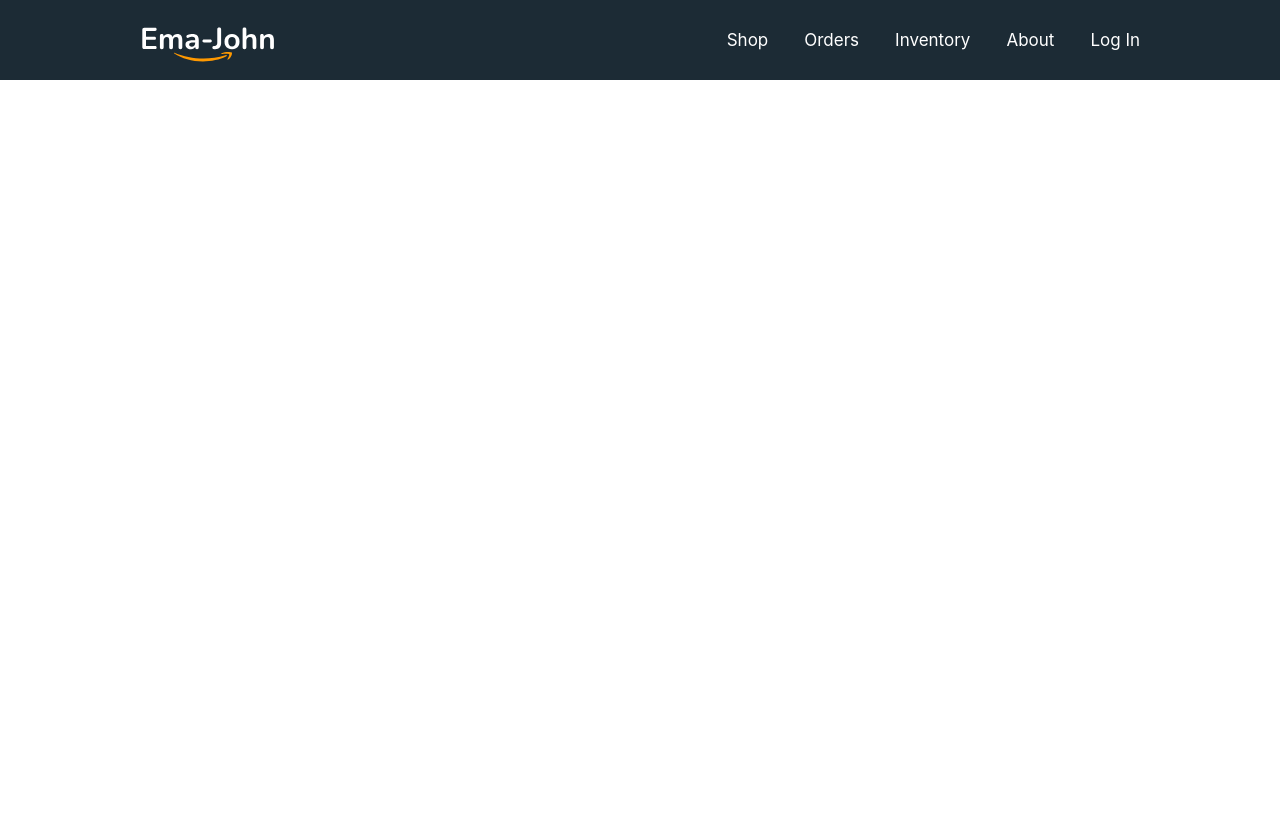
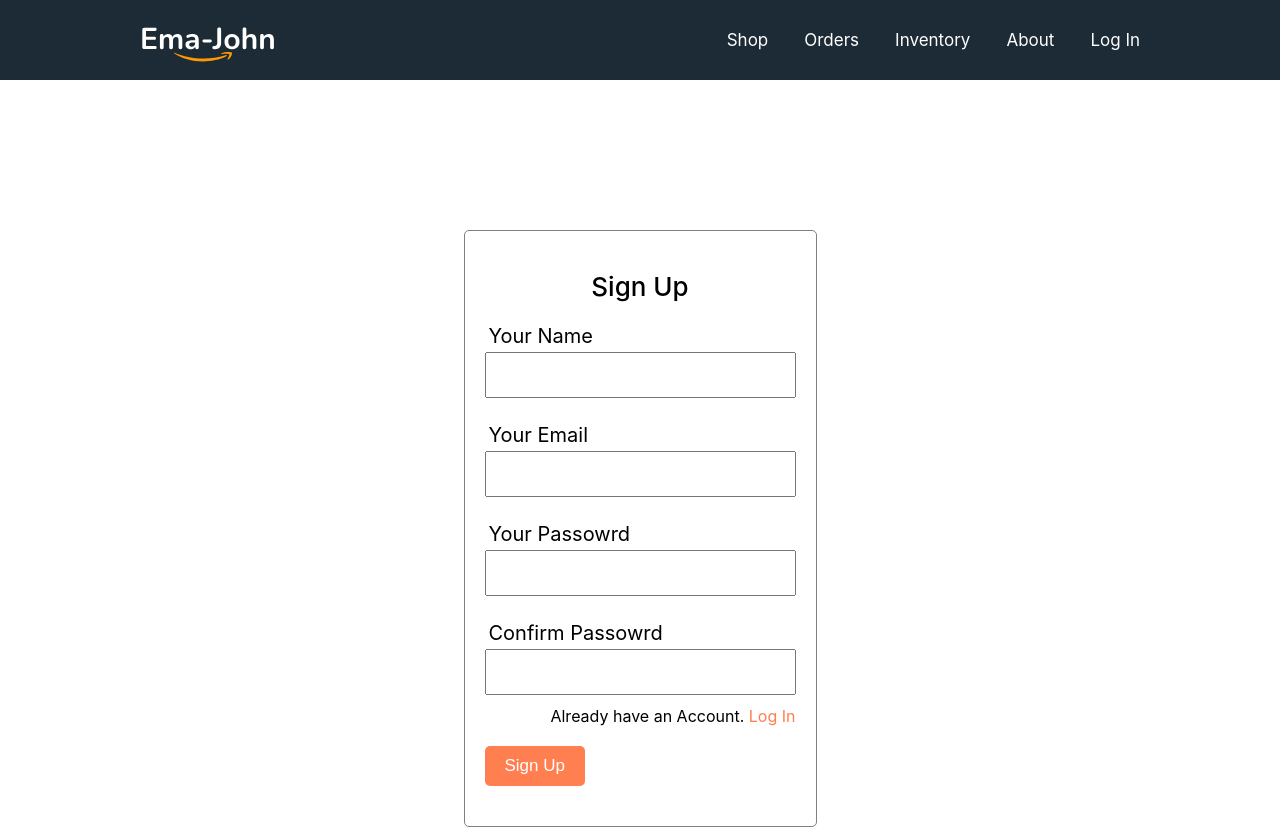
Before and after one commit to RiyaadHossain/EmaJhon-Auth, a React (Create React App) app: page /signup in a window 1280 px wide. Before the commit the page ends 800 px from the top, so only its background shows below. Built offline with nearby package versions, Linux system fonts and the light colour scheme.

Commit message:
Form onBlur event hander added

```diff
--- a/src/App.js
+++ b/src/App.js
@@ -7,6 +7,7 @@ import Inventory from './components/Inventory/Inventory';
 import LogIn from './components/LogIn/LogIn';
 import Orders from './components/Orders/Orders';
 import Shop from './components/Shop/Shop';
+import SignUp from './components/SignUp/SignUp';
 
 function App() {
   return (
@@ -18,6 +19,7 @@ function App() {
         <Route path='/orders' element={<Orders></Orders>}></Route>
         <Route path='/inventory' element={<Inventory></Inventory>}></Route>
         <Route path='/login' element={<LogIn/>}></Route>
+        <Route path='/signup' element={<SignUp/>}></Route>
         <Route path='/about' element={<About></About>}></Route>
       </Routes>
     </div>
--- a/src/components/LogIn/LogIn.jsx
+++ b/src/components/LogIn/LogIn.jsx
@@ -1,22 +1,38 @@
-import React from 'react';
+import React, { useState } from 'react';
 import { Link } from 'react-router-dom';
 import './LogIn.css'
 
 const LogIn = () => {
+    const [email, setEmail] = useState('')
+    const [password, setPassword] = useState('')
+    const [error, setError] = useState('')
+
+    const onEmailBlur = e => {
+        setEmail(e.target.value)
+    }
+    const onPasswordBlur = e => {
+        setPassword(e.target.value)
+    }
+
+    const onFormSubmit = e => {
+        e.preventDefault()
+
+    }
+
     return (
         <div className='form-container'>
-            <form>
+            <form onSubmit={onFormSubmit}>
                 <h2>Log In</h2>
                 <div className='input-group'>
                     <label htmlFor="">Your Email</label>
-                    <input type="email" name="" id="" />
+                    <input onBlur={onEmailBlur} type="email" name="" id="" />
                 </div>
                 <div className='input-group'>
                     <label htmlFor="">Your Passowrd</label>
-                    <input type="email" name="" id="" />
+                    <input onBlur={onPasswordBlur} type="email" name="" id="" />
                 </div>
-                <div className='little-msg'><Link to={'/register'}>New to Ema Jhon. <span className='color'> Sign Up</span></Link></div>
-                <input className='submit-btn' type="submit" value="Sign Up" />
+                <div className='little-msg'><Link to={'/signup'}>New to Ema Jhon. <span className='color'> Sign Up</span></Link></div>
+                <input className='submit-btn' type="submit" value="Log In" />
 
             </form>
         </div>
--- a/src/components/SignUp/SignUp.jsx
+++ b/src/components/SignUp/SignUp.jsx
@@ -1,10 +1,54 @@
-import React from 'react';
+import React, { useState } from 'react';
+import { Link } from 'react-router-dom';
 import './SignUp.css'
 
 const SignUp = () => {
+
+    const [email, setEmail] = useState('')
+    const [password, setPassword] = useState('')
+    const [confirmpassword, setConfirmPassword] = useState('')
+    const [error, setError] = useState('')
+
+    const onEmailBlur = e => {
+        setEmail(e.target.value)
+    }
+    const onPasswordBlur = e => {
+        setPassword(e.target.value)
+    }
+
+    const onConfirmPasswordBlur = e => {
+        setConfirmPassword(e.target.value)
+    }
+
+    const onFormSubmit = e => {
+        e.preventDefault()
+
+    }
+
     return (
-        <div>
-            <h1>Sign Up</h1>
+        <div className='form-container'>
+            <form onSubmit={onFormSubmit}>
+                <h2>Sign Up</h2>
+                <div className='input-group'>
+                    <label htmlFor="">Your Name</label>
+                    <input type="text" name="" id="" />
+                </div>
+                <div className='input-group'>
+                    <label htmlFor="">Your Email</label>
+                    <input onBlur={onEmailBlur} type="email" name="" id="" />
+                </div>
+                <div className='input-group'>
+                    <label htmlFor="">Your Passowrd</label>
+                    <input onBlur={onPasswordBlur} type="password" name="password" id="" />
+                </div>
+                <div className='input-group'>
+                    <label htmlFor="">Confirm Passowrd</label>
+                    <input onBlur={onConfirmPasswordBlur} type="password" name="password" id="" />
+                </div>
+                <div className='little-msg'><Link to={'/register'}>Already have an Account. <span className='color'> Log In</span></Link></div>
+                <input className='submit-btn' type="submit" value="Sign Up" />
+
+            </form>
         </div>
     );
 };
```
